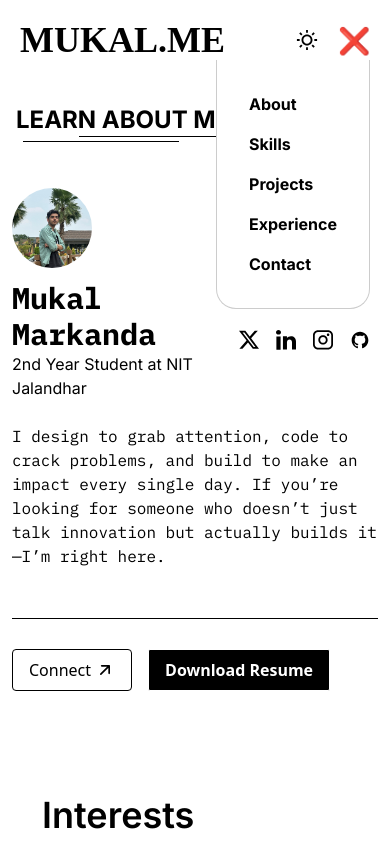
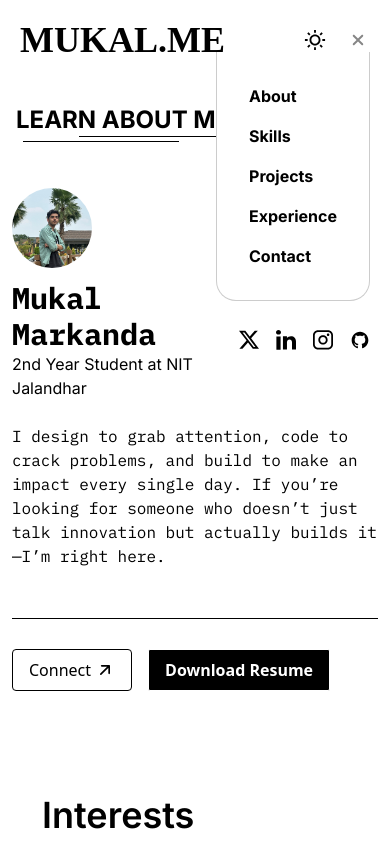
Before and after one commit to CodewithMukal/portfolio2, a React (Vite) app: page / in a window 390 px wide. Both pictures are taken after a click on the element 362 px from the left and 40 px from the top of the page. Shown: the top 844 px of the page. Built offline with nearby package versions, Linux system fonts and the light colour scheme; no server answers; a web font is replaced by a local one.

Commit message:
fix cross icon for mobile

```diff
--- a/src/components/Navbar.jsx
+++ b/src/components/Navbar.jsx
@@ -4,6 +4,7 @@ import dark from "../assets/dark.svg";
 import { useState } from "react";
 import { SideBar } from "./SideBar";
 import { p } from "framer-motion/client";
+import cross from "../assets/cross.svg"
 
 export const Navbar = (props) => {
   const [spinning, setSpinning] = useState(false);
@@ -78,7 +79,7 @@ export const Navbar = (props) => {
           )
           :
           (
-            <p onClick={()=> handleHam()} className="text-[26px] min-w-4 font-bold hover:text-emerald-400 flex justify-center items-center">&#10060;</p>
+            <img onClick={()=> handleHam()} className="text-[26px] flex justify-center items-center ham w-6 font-bold hover:text-emerald-400 flex justify-center items-center" src={cross}></img>
           )
         }
         <div className="absolute right-0">
--- a/src/index.css
+++ b/src/index.css
@@ -167,6 +167,9 @@ input:-webkit-autofill {
     transform: scaleY(1);
   }
 }
+.ham{
+  filter: brightness(0) saturate(100%) invert(59%) sepia(0%) saturate(307%) hue-rotate(181deg) brightness(90%) contrast(87%);
+}
 @tailwind base;
 @tailwind components;
 @tailwind utilities;
```
Also changed, not shown: src/assets/cross.svg (added).
